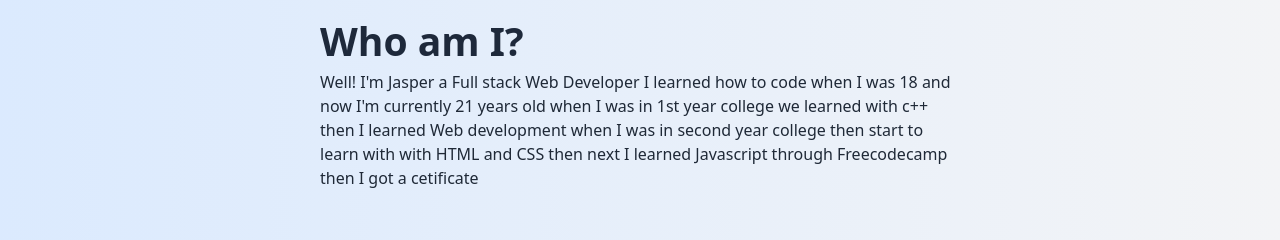
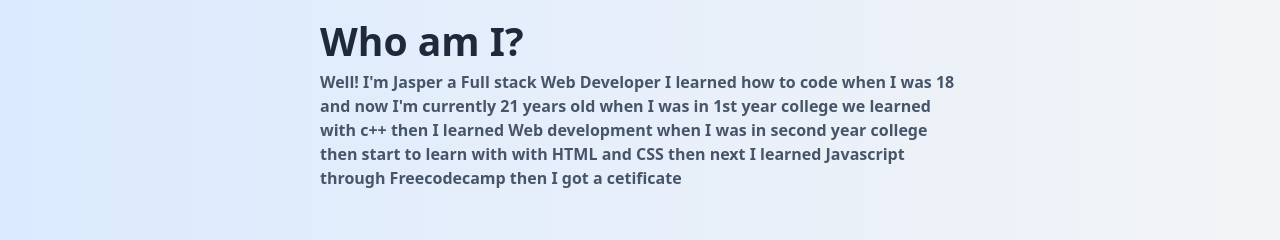
Before and after one commit to jasperayawan/reactTypesPortfolio, a React (Vite) app: page /about in a window 1280 px wide. Shown: the part 515-755 px from the top of the page. Built offline with nearby package versions, Linux system fonts and the light colour scheme; a web font is replaced by a local one.

Commit message:
update text

```diff
--- a/src/pages/About.tsx
+++ b/src/pages/About.tsx
@@ -8,7 +8,7 @@ export default function About(){
                 <div>
                     <h1 className="text-slate-800 font-bold text-4xl">Who am I?</h1>
 
-                    <p>Well! I'm Jasper a Full stack Web Developer  I learned how to code when
+                    <p className='text-slate-600 font-semibold'>Well! I'm Jasper a Full stack Web Developer  I learned how to code when
                         I was 18 and now I'm currently 21 years old when I was in 1st year
                         college we learned with c++ then I learned Web development when I
                         was in second year college then start to learn with with HTML and
```
